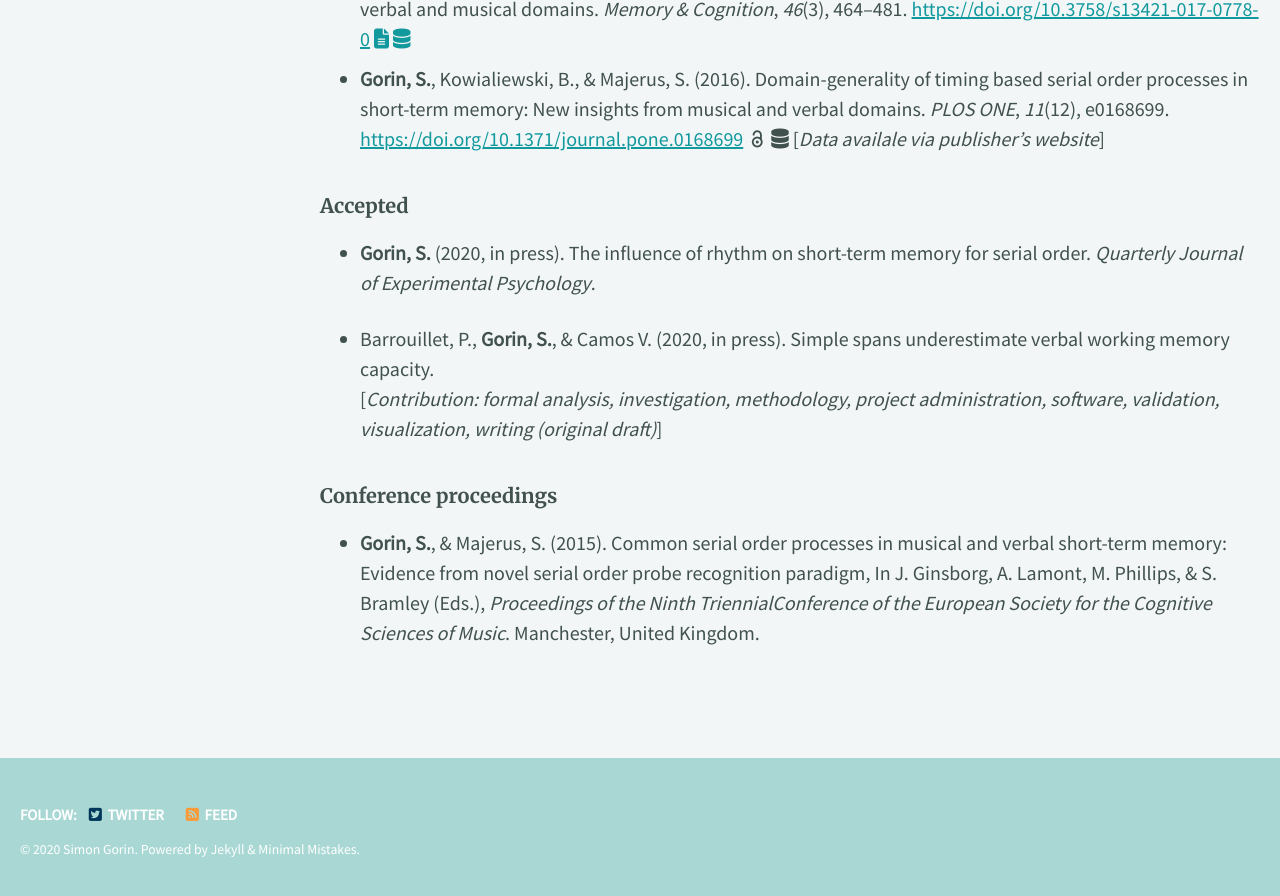
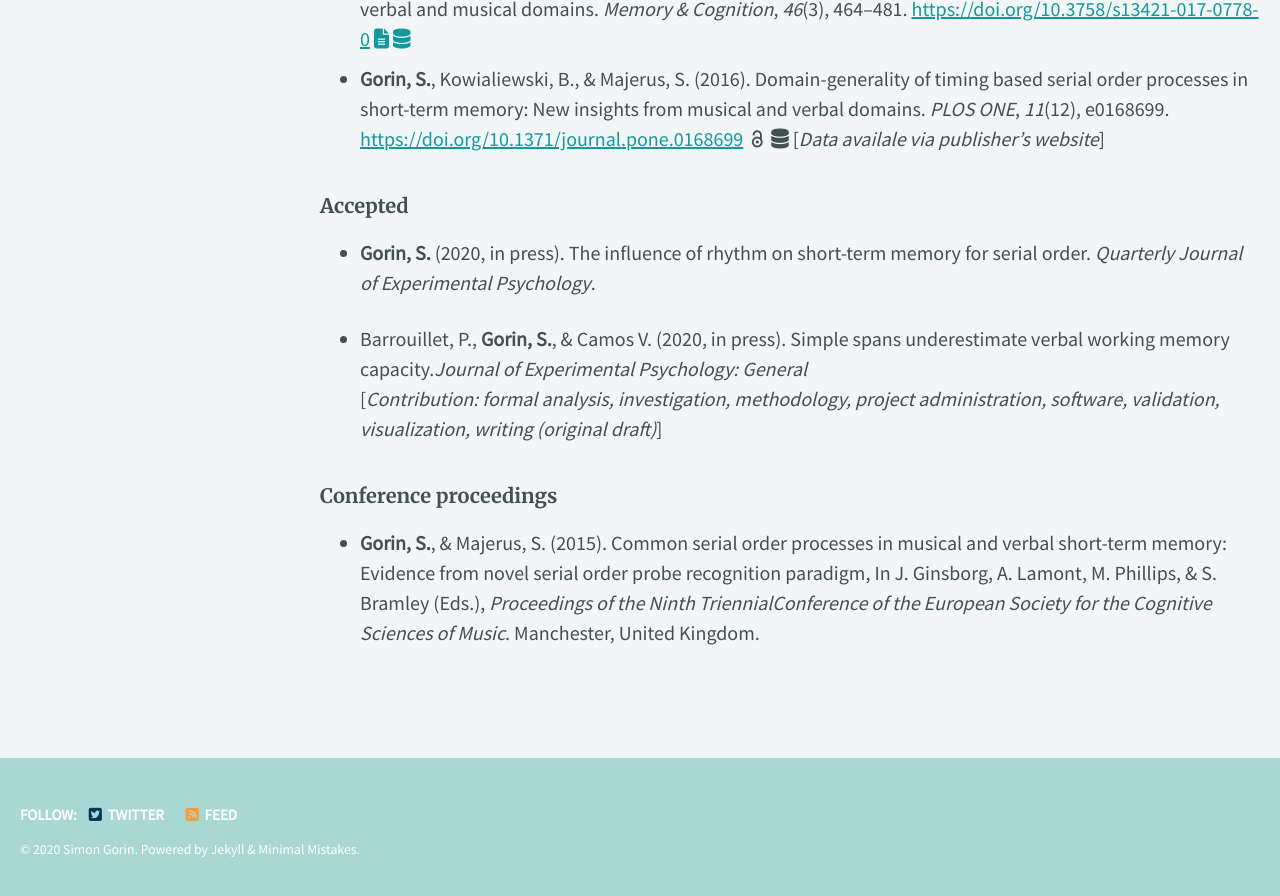
Before and after one commit to gorinsimon/gorinsimon.github.io, a Jekyll site: the page built from _pages/publications.md, in a window 1280 px wide and 900 px high, scrolled down 889 px. Shown: the top 896 px of the window. Built offline with Jekyll 4.4.1, drawn with Linux system fonts in a browser that asks for light colours; cached includes are drawn as plain includes; nearby versions of some CDN libraries; some web fonts are replaced.

Commit message:
update CV and pub

```diff
--- a/_pages/publications.md
+++ b/_pages/publications.md
@@ -25,7 +25,7 @@ classes: wide
 ### Accepted
 + **Gorin, S.** (2020, in press). The influence of rhythm on short-term memory for serial order. *Quarterly Journal of Experimental Psychology*.
 
-+ Barrouillet, P., **Gorin, S.**, & Camos V. (2020, in press). Simple spans underestimate verbal working memory capacity. <br/>
++ Barrouillet, P., **Gorin, S.**, & Camos V. (2020, in press). Simple spans underestimate verbal working memory capacity.*Journal of Experimental Psychology: General* <br/>
 \[*Contribution: formal analysis, investigation, methodology, project administration, software, validation, visualization, writing (original draft)*\]
 
 ### Conference proceedings
```
Also changed, not shown: 1 other file.
